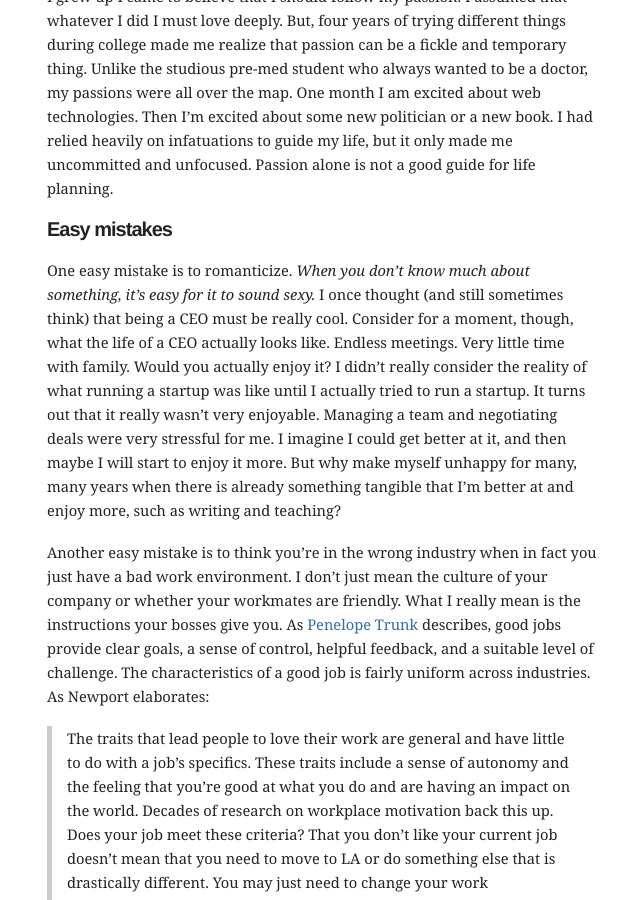
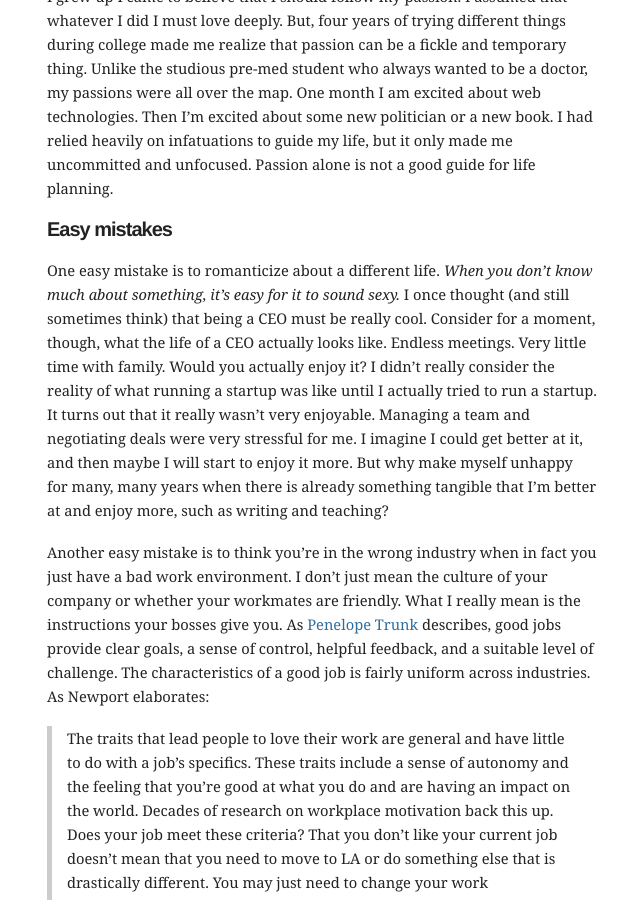
Before and after one commit to mbwong/mbwong.github.com, a Jekyll site: the page built from _posts/2012-12-1-finding-a-calling.md, in a window 1280 px wide and 900 px high, scrolled down 764 px. Shown: the whole window, without its empty margins (303-943 px from the left). Built offline with Jekyll 4.4.1, drawn with Linux system fonts in a browser that asks for light colours.

Commit message:
Update 2012-12-1-finding-a-calling.md

```diff
--- a/_posts/2012-12-1-finding-a-calling.md
+++ b/_posts/2012-12-1-finding-a-calling.md
@@ -22,7 +22,7 @@ Despite my Chinese (hence more conformist) roots, I drank the Kool-aid too. As I
 
 ## Easy mistakes
 
-One easy mistake is to romanticize. *When you don't know much about something, it's easy for it to sound sexy.* I once thought (and still sometimes think) that being a CEO must be really cool. Consider for a moment, though, what the life of a CEO actually looks like. Endless meetings. Very little time with family. Would you actually enjoy it? I didn't really consider the reality of what running a startup was like until I actually tried to run a startup. It turns out that it really wasn't very enjoyable. Managing a team and negotiating deals were very stressful for me. I imagine I could get better at it, and then maybe I will start to enjoy it more. But why make myself unhappy for many, many years when there is already something tangible that I'm better at and enjoy more, such as writing and teaching?
+One easy mistake is to romanticize about a different life. *When you don't know much about something, it's easy for it to sound sexy.* I once thought (and still sometimes think) that being a CEO must be really cool. Consider for a moment, though, what the life of a CEO actually looks like. Endless meetings. Very little time with family. Would you actually enjoy it? I didn't really consider the reality of what running a startup was like until I actually tried to run a startup. It turns out that it really wasn't very enjoyable. Managing a team and negotiating deals were very stressful for me. I imagine I could get better at it, and then maybe I will start to enjoy it more. But why make myself unhappy for many, many years when there is already something tangible that I'm better at and enjoy more, such as writing and teaching?
 
 Another easy mistake is to think you're in the wrong industry when in fact you just have a bad work environment. I don't just mean the culture of your company or whether your workmates are friendly. What I really mean is the instructions your bosses give you. As [Penelope Trunk][pt] describes, good jobs provide clear goals, a sense of control, helpful feedback, and a suitable level of challenge. The characteristics of a good job is fairly uniform across industries. As Newport elaborates:
 >The traits that lead people to love their work are general and have little to do with a job’s specifics. These traits include a sense of autonomy and the feeling that you’re good at what you do and are having an impact on the world. Decades of research on workplace motivation back this up.
```
